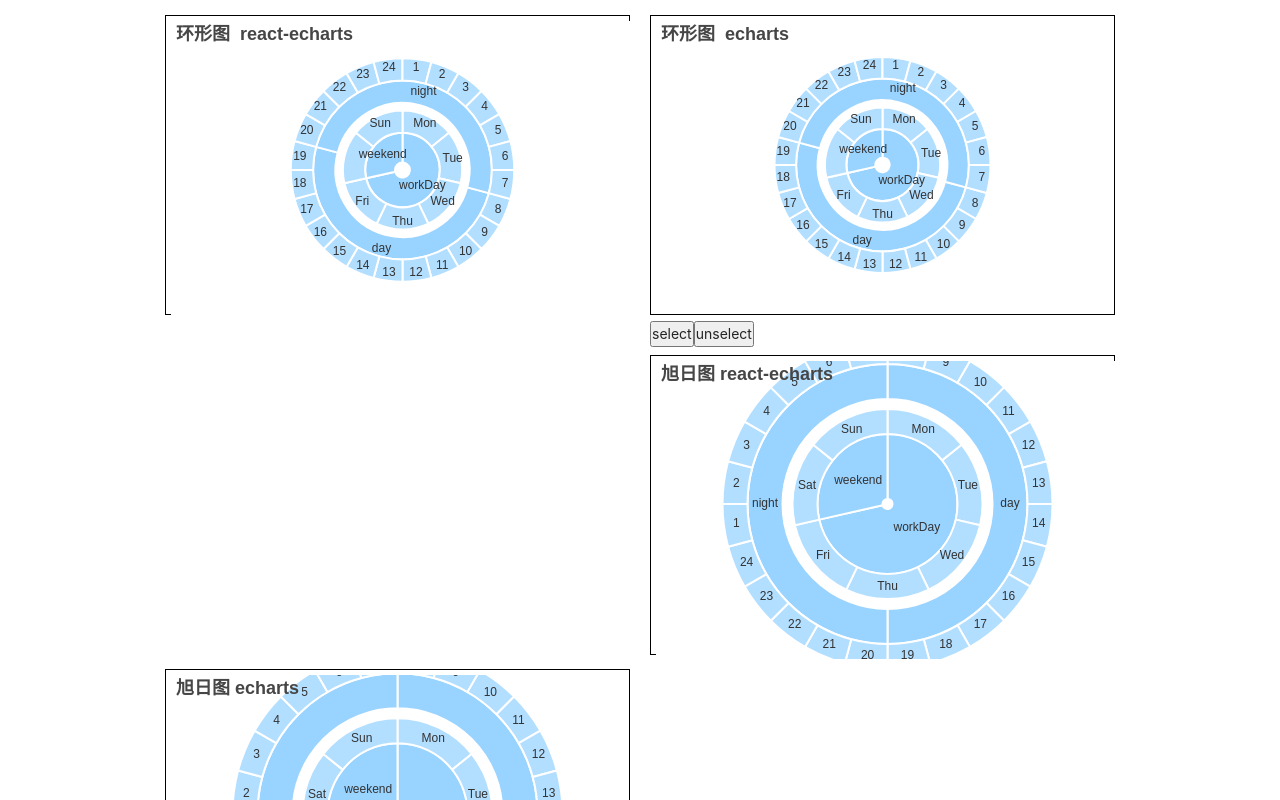
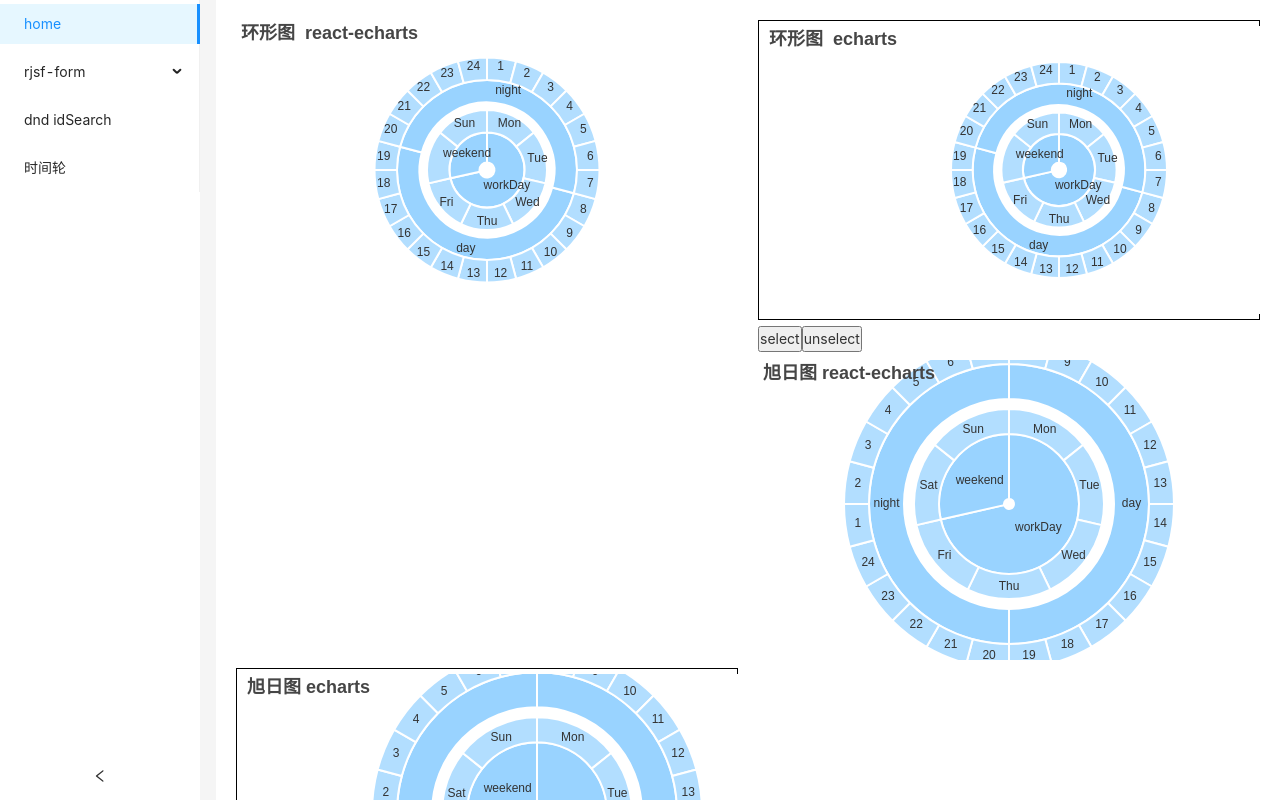
Before and after one commit to kll982/react-jsonschema-form-demo, a React app: page /#/time-wheel in a window 1280 px wide. Built offline with nearby package versions, Linux system fonts and the light colour scheme.

Commit message:
修改布局,添加左侧菜单布局

```diff
--- a/src/App.less
+++ b/src/App.less
@@ -1,30 +1,36 @@
 @import "~antd/dist/antd.css";
-
+@textColor: #333;
+@bgColor: #fff;
+@contentColor: #f5f5f5;
 * {
   padding: 0;
   margin: 0;
 }
 
-.formRoot {
-  width: 1000px;
-  max-width: 1000px;
-  background-color: var(--app-background);
-  margin: 0 auto;
-  padding: 15px 25px;
-  height: 100vh;
-  overflow: auto;
-  position: relative;
-
-  .echarts-for-react {
-    display: inline-block;
-    width: 100%;
-    height: 100%;
-    padding: 5px;
-    border: 1px solid Black;
-
-    canvas {
-      width: 100%;
-      height: 100% !important;
-    }
+#app {
+  background-color: @bgColor;
+  .demoApp-wrap,
+  .demoApp-layout-wrap {
+    background-color: @bgColor;
+  }
+  .demoApp-site-layout {
+    background-color: @contentColor;
+  }
+  .demoApp-content-main {
+    background-color: @bgColor;
+    padding: 20px;
   }
 }
+
+.ant-layout {
+  height: 100vh;
+  overflow-y: auto;
+  .ant-layout-sider,
+  .ant-layout-header,
+  .ant-layout-content,
+  .ant-layout-footer,
+  .ant-layout-sider-trigger {
+    background-color: transparent;
+    color: @textColor;
+  }
+}
--- a/src/App.tsx
+++ b/src/App.tsx
@@ -1,21 +1,43 @@
-import React from "react";
-import "./App.less";
+import React, { useState } from "react";
+import { Layout } from "antd";
 import { createRoot } from "react-dom/client";
 import { HashRouter } from "react-router-dom";
-import RouteTable from "./route";
+import { Router as RouteTable } from "./route";
+import LeftMenu from "./route/leftMeun";
+import "./App.less";
 
 import "./mock/mock";
-class App extends React.Component {
-  render() {
+
+const { Header, Footer, Sider, Content } = Layout;
+const App = () => {
+  const [collapsed, setCollapsed] = useState(false);
   return (
-      <div className="formRoot">
+    <div className="demoApp-wrap">
       <HashRouter>
+        <Layout className="demoApp-layout-wrap">
+          <Sider
+            className="demoApp-layout-sider"
+            collapsible
+            collapsed={collapsed}
+            onCollapse={(value) => setCollapsed(value)}
+          >
+            <LeftMenu />
+          </Sider>
+          <Layout className="demoApp-site-layout">
+            <Content
+              style={{ margin: "0 0 0 16px" }}
+              className="demoApp-layout-content"
+            >
+              <div className="demoApp-content-main">
                 <RouteTable />
+              </div>
+            </Content>
+          </Layout>
+        </Layout>
       </HashRouter>
     </div>
   );
-  }
-}
+};
 
 const container = document.getElementById("app") as HTMLElement;
 createRoot(container).render(<App />);
--- a/src/pages/home.tsx
+++ b/src/pages/home.tsx
@@ -1,21 +1,7 @@
 import React from "react";
 
 const Home = () => {
-  return (
-    <div>
-      <ul>
-        <li>
-          <a href="/#/BasicLayoutForm">rjsf-form</a>
-        </li>
-        <li>
-          <a href="/#/idSearch">dnd idSearch</a>
-        </li>
-        <li>
-          <a href="/#/time-wheel">时间轮</a>
-        </li>
-      </ul>
-    </div>
-  );
+  return <>欢迎页</>;
 };
 
 export default Home;
--- /dev/null
+++ b/src/pages/schema/widgetsSchemas/index.tsx
@@ -0,0 +1,80 @@
+import React, { useState, useEffect } from "react";
+import RjsfForm from "@rjsf/antd";
+import {
+  defaultWidgets,
+  defaultFields,
+  defaultSchema,
+  defaultUiSchema,
+} from "./utils";
+import _ from "lodash-contrib";
+import { RjsfProps } from "components/react-jsonschema-form/interface";
+import "../index.less";
+
+const RjsfFormComponent: React.FC<any> = RjsfForm as any;
+
+export const WidgetsForm = (props: RjsfProps) => {
+  const {
+    schema = defaultSchema,
+    uiSchema = defaultUiSchema,
+    widgets = defaultWidgets,
+    fields = defaultFields,
+    className = "",
+    children,
+    formData = {},
+    onSubmit = (val: object) => void val,
+    onChange = (val: object) => void val,
+    onError = (val: Array<object>) => void val,
+  } = props;
+
+  const [_uiSchema, set_uiSchema] = useState(uiSchema);
+
+  useEffect(() => {
+    //  button[type="button"] ,Need to define  button htmlType
+    const uiSchema_submitButton = Object.assign(
+      {
+        norender: false,
+        submitText: "submit",
+        props: {
+          type: "primary",
+          htmlType: "submit",
+        },
+      },
+      uiSchema["ui:submitButtonOptions"] || {}
+    );
+    uiSchema_submitButton["props"]["htmlType"] = "submit";
+    set_uiSchema({
+      ...uiSchema,
+      "ui:submitButtonOptions": uiSchema_submitButton,
+    });
+  }, [uiSchema]);
+
+  const onFormSubmit = ({ formData }: { formData: object }) => {
+    console.log("onFormSubmit", formData);
+    onSubmit(formData);
+  };
+  const onFormChange = ({ formData }: { formData: object }) => {
+    console.log("onFormChange", formData);
+    onChange(formData);
+  };
+
+  const onFormError = (errors: Array<object>) => {
+    onError(errors);
+  };
+
+  return (
+    <div className={`form ${className}`}>
+      <RjsfFormComponent
+        widgets={widgets}
+        schema={schema}
+        uiSchema={_uiSchema}
+        onSubmit={onFormSubmit}
+        onError={onFormError}
+        onChange={onFormChange}
+        fields={fields}
+        formData={formData}
+      >
+        {children && children}
+      </RjsfFormComponent>
+    </div>
+  );
+};
--- /dev/null
+++ b/src/pages/schema/widgetsSchemas/utils.js
@@ -0,0 +1,37 @@
+import { widgets } from "components/react-jsonschema-form/typeSchema";
+import { fields } from "components/react-jsonschema-form/typeFields";
+
+const defaultSchema = {
+  type: "object",
+  properties: {
+    color: {
+      type: "string",
+    },
+    file: {
+      type: "string",
+    },
+    textarea: {
+      type: "string",
+    },
+  },
+};
+
+const defaultUiSchema = {
+  color: {
+    "ui:widget": "color",
+  },
+  file: {
+    "ui:widget": "file",
+    "ui:option": { accept: ".png" },
+  },
+  textarea: {
+    "ui:widget": "textarea",
+  },
+};
+
+export {
+  widgets as defaultWidgets,
+  fields as defaultFields,
+  defaultSchema,
+  defaultUiSchema,
+};
--- a/src/route/index.tsx
+++ b/src/route/index.tsx
@@ -9,32 +9,42 @@ namespace SyncRoute {
 }
 
 // 这个主要是路由表组件的写法
-import React, { Suspense, lazy } from "react";
-import { useRoutes, RouteObject } from "react-router-dom";
+import React from "react";
+import { useRoutes } from "react-router-dom";
 import Home from "src/pages/home";
 import { TimeWheel } from "src/pages/time-wheel";
 import { IdSearch } from "src/pages/idSearch";
 import { BasicLayoutForm } from "src/pages/schema/rightFormSchema";
+import { ThemesForm } from "src/pages/schema/themesSchema";
+import { WidgetsForm } from "src/pages/schema/widgetsSchemas";
 
-const Routers = [
+export const Routers = [
   {
     path: "/",
     children: [
       {
         path: "/",
+        label: "home",
         element: <Home />,
       },
-      { path: "/home", element: <Home /> },
-      { path: "/BasicLayoutForm", element: <BasicLayoutForm /> },
-      { path: "/idSearch", element: <IdSearch /> },
-      { path: "/time-wheel", element: <TimeWheel /> },
+      { path: "/home", label: "home", element: <Home /> },
+      {
+        path: "/rjsf-form",
+        label: "rjsf-form",
+        children: [
+          { path: "/rjsf-form/widght", element: <WidgetsForm /> },
+          { path: "/rjsf-form/BasicLayoutForm", element: <BasicLayoutForm /> },
+          { path: "/rjsf-form/ThemeForm", element: <ThemesForm /> },
+        ],
+      },
+      { path: "/idSearch", label: "idSearch", element: <IdSearch /> },
+      { path: "/time-wheel", label: "time-wheel", element: <TimeWheel /> },
     ],
   },
 ];
 
-const Router = () => {
+export const Router = () => {
   const routes = useRoutes(Routers);
 
   return routes;
 };
-export default Router;
--- /dev/null
+++ b/src/route/leftMeun.tsx
@@ -0,0 +1,46 @@
+import React from "react";
+import { Menu } from "antd";
+import type { MenuProps } from "antd";
+import { useNavigate } from "react-router-dom";
+// Navigate 跳转
+const LeftMenu = () => {
+  const navigate = useNavigate();
+  const items: MenuProps["items"] = [
+    {
+      label: "home",
+      key: "/home",
+    },
+    {
+      label: "rjsf-form",
+      key: "/rjsf-form",
+      children: [
+        { key: "/rjsf-form/widght", label: "widght" },
+        { key: "/rjsf-form/BasicLayoutForm", label: "form" },
+        { key: "/rjsf-form/ThemeForm", label: "颜色配置" },
+      ],
+    },
+    {
+      label: "dnd idSearch",
+      key: "/idSearch",
+    },
+    {
+      label: "时间轮",
+      key: "/time-wheel",
+    },
+  ];
+
+  const onClick: MenuProps["onClick"] = (e) => {
+    navigate(`${e.key}`);
+  };
+
+  return (
+    <Menu
+      mode="inline"
+      onClick={onClick}
+      defaultSelectedKeys={["/home"]}
+      items={items}
+    />
+  );
+};
+
+export default LeftMenu;
```
Lines whose indentation alone changed are shown as unchanged.
